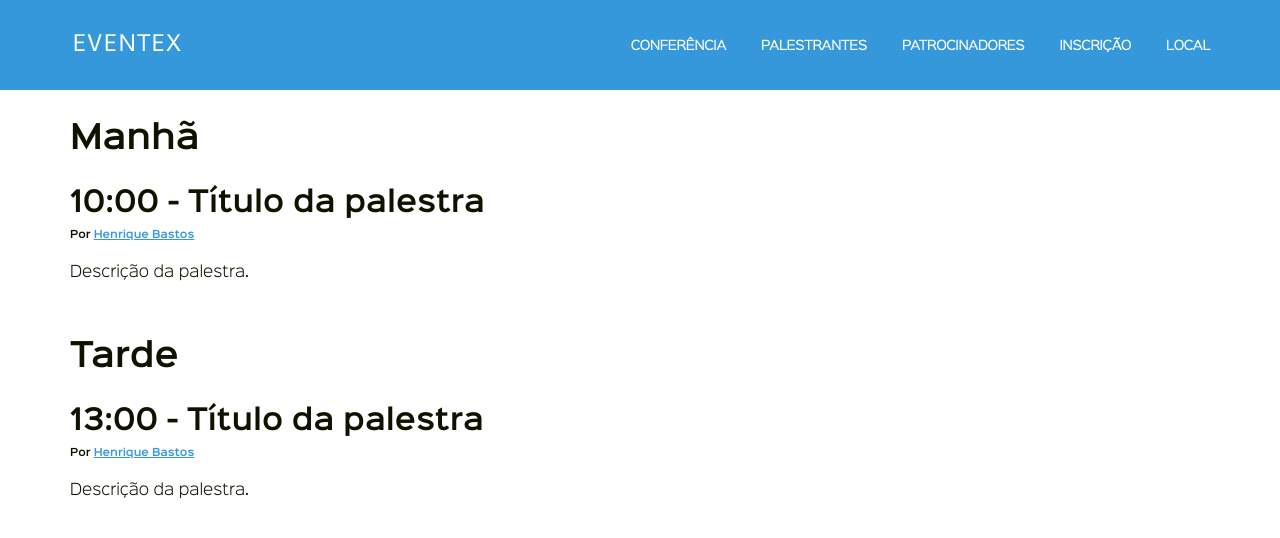
After one commit to gutonovaes19/eventex, a Django app: page /palestras/ in a window 1280 px wide. The commit adds this page. Shown: the top 538 px of the page. Run offline with Django 3.2, Linux system fonts and the light colour scheme; parts of the project's set-up code (start-up, migrations or seed data) failed here and were passed over.

Commit message:
m4a06-pausado-12minutos

```diff
--- a/eventex/core/static/css/main.css
+++ b/eventex/core/static/css/main.css
@@ -390,4 +390,16 @@ section header h2 {
     float: left;
     padding-right: 15px;
  }
+ .talks h3 {
+    padding: 0;
+    min-height: 0;
+ }
+ .talks h4 {
+    min-height: 1em;
+    font-size: 1em;
+    padding: 0;
+    margin: 0;
+ }
+
+
 /* Fim Customização */
--- /dev/null
+++ b/eventex/core/templates/core/talk_list.html
@@ -0,0 +1,17 @@
+{% extends 'base.html' %}
+
+{% block content %}
+<section>
+    <div class="talks content row padding-botton-3 desktop-12 container">
+        <h2>Manhã</h2>
+        <h3>10:00 - Título da palestra</h3>
+        <h4>Por <a href="/palestrantes/henrique-bastos/">Henrique Bastos</a></h4>
+        <p>Descrição da palestra.</p>
+
+        <h2>Tarde </h2>
+        <h3>13:00 - Título da palestra </h3>
+        <h4>Por <a href="/palestrantes/henrique-bastos/">Henrique Bastos</a></h4>
+        <p>Descrição da palestra.</p>
+    </div>
+</section>
+{% endblock content %}
--- a/eventex/core/views.py
+++ b/eventex/core/views.py
@@ -1,5 +1,4 @@
 from django.shortcuts import render, get_object_or_404
-from django.http import HttpResponse
 from eventex.core.models import Speaker
 
 # Create your views here.
@@ -14,3 +13,6 @@ def speaker_detail(request, slug):
     #speaker = Speaker.objects.get(slug=slug)
     speaker = get_object_or_404(Speaker,slug=slug)
     return render(request,'core/speaker_detail.html', {'speaker':speaker})
+
+def talk_list(request):
+    return  render(request, 'core/talk_list.html')
--- a/eventex/urls.py
+++ b/eventex/urls.py
@@ -1,7 +1,7 @@
 
 from django.conf.urls import include, url
 from django.contrib import admin
-from eventex.core.views import home, speaker_detail
+from eventex.core.views import home, speaker_detail, talk_list
 
 
 #url(r'^inscricao/(\d+)/$', detail) --- group match
@@ -10,6 +10,7 @@ urlpatterns = [
     url(r'^$', home, name='home'),
     url(r'înscricao/',include('eventex.subscriptions.urls',
                               namespace='subscriptions')),
+    url(r'^palestras/$',talk_list, name = 'talk_list'),
     url(r'^palestrantes/(?P<slug>[\w-]+)/$',speaker_detail, name='speaker_detail'),
     url(r'^admin/', include(admin.site.urls)),
 ]
```
Also changed, not shown: eventex/core/tests/test_view_talk_list.py (added, +28 -0 lines).
